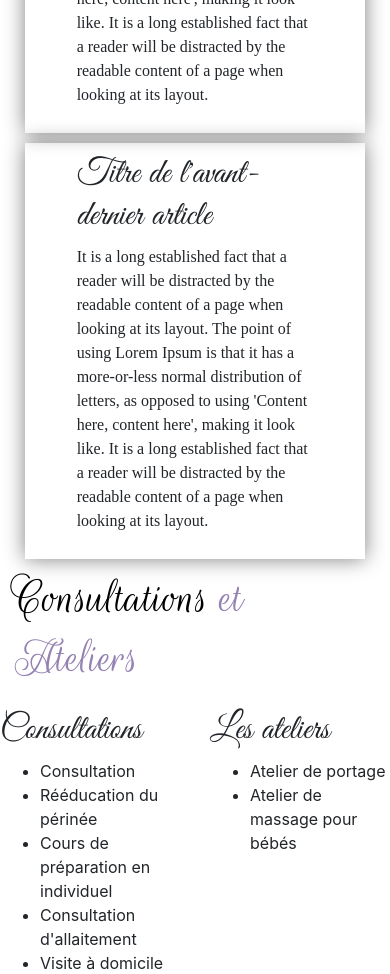
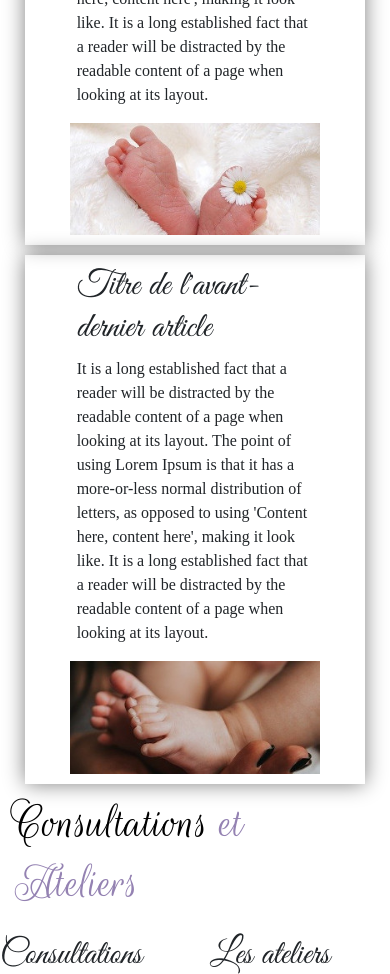
Before and after one commit to anastasia-sagefemme/anastasia-sagefemme, a plain HTML site: page index.html in a window 390 px wide. Shown: the part 1540-2514 px from the top of the page. Drawn offline with Linux system fonts and the light colour scheme; a web font is replaced by a local one.

Commit message:
ajout d'une image article version mobile

```diff
--- a/assets/css/general.css
+++ b/assets/css/general.css
@@ -120,3 +120,7 @@ h3 {
     padding: 10px 10px;
     margin: 10px 10px;
 }
+
+.pic_mobile {
+    text-align: center;
+}
--- a/index.html
+++ b/index.html
@@ -161,6 +161,9 @@
                 <div class="d-none d-md-block col-md-4 align-self-center">
                     <img src="assets/pics/pic4.jpg" height=250 width=250 alt="pieds de bébé" class="img-fluid" />
                 </div>
+                <div class="col-12 d-md-none pic_mobile">
+                    <img src="assets/pics/pic4mobile.jpg" height=250 width=250 alt="pieds de bébé" class="img-fluid" />
+                </div>
             </div>
 
 
@@ -175,11 +178,14 @@
                     making it look like. It is a long established fact that a reader will be distracted by the readable content of a page when looking at its layout.
                     </p>
                 </div>
+                <div class="col-12 d-md-none pic_mobile">
+                    <img src="assets/pics/pic7mobile.jpg" height=250 width=250 alt="pieds de bébé" class="img-fluid" />
+                </div>
             </div>
 
         </section>
 
-        <section class="container"> <!--listing des examens et consultations-->
+        <section class="container-fluid"> <!--listing des examens et consultations-->
             <div class="row">
                 <div class="col-12">
                     <h2><span>Consultations</span> et Ateliers</h2>
```
Also changed, not shown: assets/pics/pic4mobile.jpg (added), assets/pics/pic7mobile.jpg (added).
